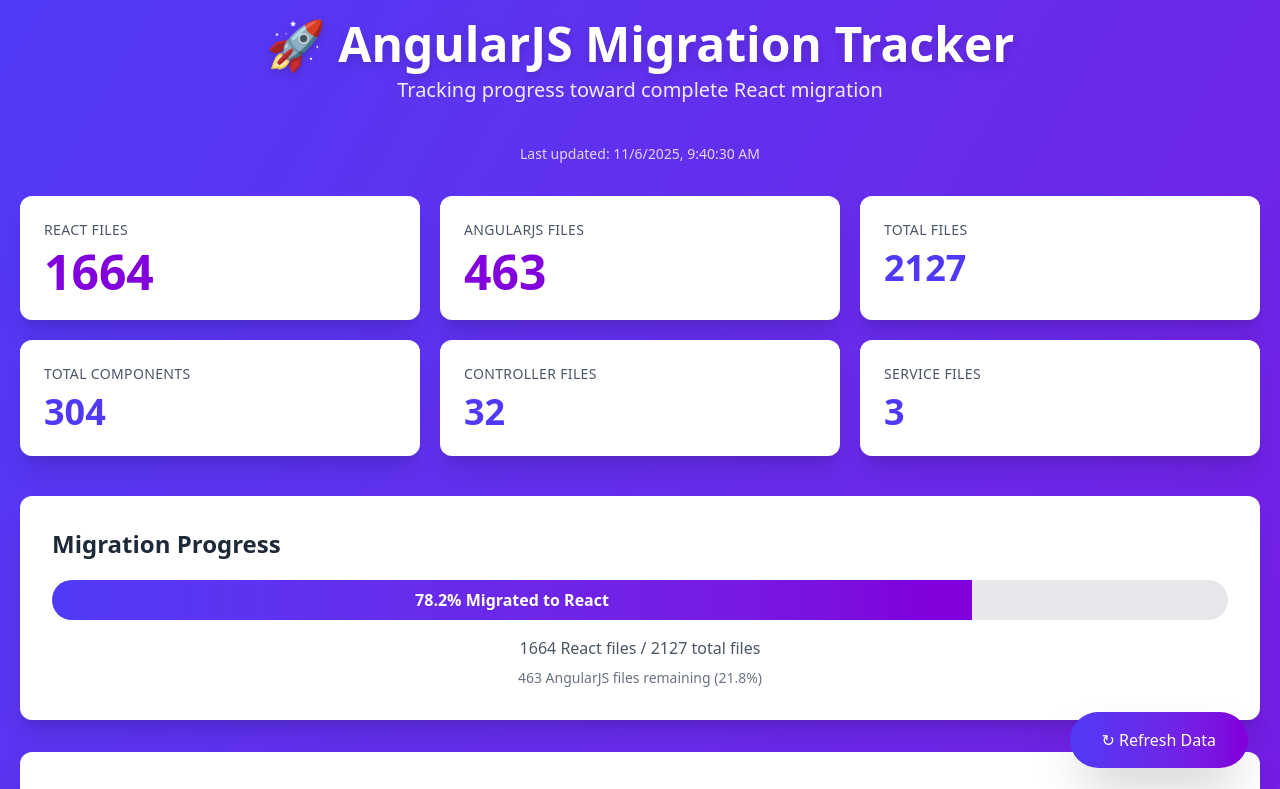
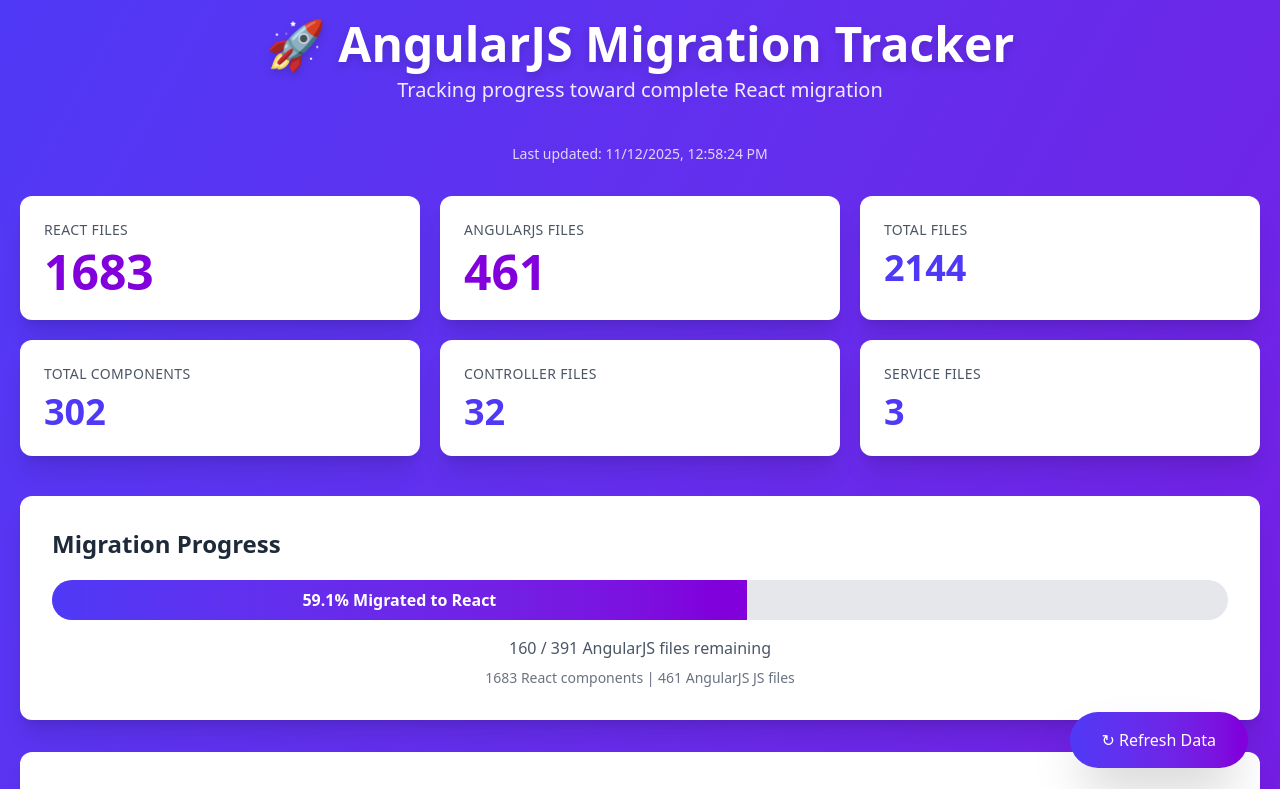
Before and after one commit to chiptus/portainer-angular-migration-tracker, a React (Vite) app: page / in a window 1280 px wide. Shown: the top 789 px of the page. Built offline with nearby package versions, Linux system fonts and the light colour scheme.

Commit message:
feat: count htmls

```diff
--- a/results.json
+++ /dev/null
@@ -1,21 +0,0 @@
-{
-  "timestamp": "2025-11-06T12:46:03.411Z",
-  "source": "local",
-  "summary": {
-    "totalAngularJSFiles": 0,
-    "totalReactFiles": 10,
-    "controllerFiles": 0,
-    "serviceFiles": 0,
-    "directiveFiles": 0,
-    "componentRegistrations": 0,
-    "directiveRegistrations": 0,
-    "controllerRegistrations": 0,
-    "serviceRegistrations": 0,
-    "factoryRegistrations": 0,
-    "filterRegistrations": 0,
-    "ngInjectAnnotations": 0,
-    "filesWithAngularImport": 0
-  },
-  "byDirectory": {},
-  "files": []
-}
--- a/src/analyzer/config.ts
+++ b/src/analyzer/config.ts
@@ -11,4 +11,4 @@
 
 export const EXCLUDED_DIRECTORIES = ['node_modules', 'dist', 'build'] as const;
 
-export const FILE_EXTENSIONS = ['.js', '.ts', '.tsx'] as const;
+export const FILE_EXTENSIONS = ['.js', '.ts', '.tsx', '.html'] as const;
--- a/src/analyzer/file-analyzer.ts
+++ b/src/analyzer/file-analyzer.ts
@@ -18,6 +18,12 @@
 ): void {
   const relativePath = baseDir ? relative(baseDir, filePath) : filePath;
   const directory = dirname(relativePath);
+
+  // Check if it's an HTML template file
+  if (ANGULARJS_PATTERNS.htmlTemplate.test(filePath)) {
+    results.summary.totalAngularJSTemplates++;
+    return; // HTML templates don't need further analysis
+  }
 
   let isAngularFile = false;
   let isReactFile = false;
--- a/src/analyzer/patterns.ts
+++ b/src/analyzer/patterns.ts
@@ -3,6 +3,7 @@
  */
 
 export interface AngularJSPatterns {
+  htmlTemplate: RegExp;
   controllers: RegExp;
   services: RegExp;
   directives: RegExp;
@@ -17,6 +18,7 @@
 }
 
 export const ANGULARJS_PATTERNS: AngularJSPatterns = {
+  htmlTemplate: /\.html$/,
   controllers: /\.controller\.js$/,
   services: /\.service\.js$/,
   directives: /\.directive\.js$/,
@@ -34,5 +36,5 @@
   fileExtension: /\.(tsx|jsx)$/,
   reactImport: /import\s+.*\s+from\s+['"]react['"]/,
   reactExport: /export\s+(default\s+)?(function|const)/,
-  jsxSyntax: /<[A-Z][A-Za-z0-9]*[\s>\/]/,
+  jsxSyntax: /<[A-Z][A-Za-z0-9]*[\s>/]/,
 } as const;
--- a/src/analyzer/results-manager.ts
+++ b/src/analyzer/results-manager.ts
@@ -13,6 +13,7 @@
     timestamp: new Date().toISOString(),
     source,
     summary: {
+      totalAngularJSTemplates: 0,
       totalAngularJSFiles: 0,
       totalReactFiles: 0,
       controllerFiles: 0,
@@ -44,18 +45,18 @@
  * Prints summary to console
  */
 export function printSummary(summary: Summary, byDirectory: Record<string, number>): void {
-  const totalFiles = summary.totalAngularJSFiles + summary.totalReactFiles;
-  const reactPercent =
-    totalFiles > 0 ? ((summary.totalReactFiles / totalFiles) * 100).toFixed(1) : 0;
-  const angularPercent =
-    totalFiles > 0 ? ((summary.totalAngularJSFiles / totalFiles) * 100).toFixed(1) : 0;
+  // Baseline from commit b23c0f25e feat(app): introduce react configurations [EE-1809] (#646)
+  const BASELINE_ANGULARJS_TEMPLATES = 391;
+
+  const progressPercent = ((1 - summary.totalAngularJSTemplates / BASELINE_ANGULARJS_TEMPLATES) * 100).toFixed(1);
+  const remainingTemplates = summary.totalAngularJSTemplates;
 
   console.log('Analysis Complete!\n');
   console.log('=== Summary ===');
-  console.log(`Total AngularJS Files: ${summary.totalAngularJSFiles} (${angularPercent}%)`);
-  console.log(`Total React Files: ${summary.totalReactFiles} (${reactPercent}%)`);
-  console.log(`Total Files: ${totalFiles}`);
-  console.log(`\nMigration Progress: ${reactPercent}% migrated to React`);
+  console.log(`Total AngularJS Templates: ${remainingTemplates} / ${BASELINE_ANGULARJS_TEMPLATES} (baseline)`);
+  console.log(`Total AngularJS JS Files: ${summary.totalAngularJSFiles}`);
+  console.log(`Total React Files: ${summary.totalReactFiles}`);
+  console.log(`\nMigration Progress: ${progressPercent}% complete (${remainingTemplates} AngularJS templates remaining)`);
 
   console.log(`\n=== AngularJS Breakdown ===`);
   console.log(`Controller Files: ${summary.controllerFiles}`);
--- a/src/components/MigrationProgress.tsx
+++ b/src/components/MigrationProgress.tsx
@@ -1,33 +1,41 @@
-import { Summary } from '../types'
+import { Summary } from "../types";
 
 interface MigrationProgressProps {
-  summary: Summary
+  summary: Summary;
 }
 
 export default function MigrationProgress({ summary }: MigrationProgressProps) {
-  const totalFiles = summary.totalAngularJSFiles + summary.totalReactFiles
-  const progressPercent = totalFiles > 0 ? (summary.totalReactFiles / totalFiles * 100) : 0
-  const angularPercent = totalFiles > 0 ? (summary.totalAngularJSFiles / totalFiles * 100) : 0
+  // Baseline from commit b23c0f25e feat(app): introduce react configurations [EE-1809] (#646)
+  const BASELINE_ANGULARJS_TEMPLATES = 391;
+
+  const progressPercent =
+    (1 - summary.totalAngularJSTemplates / BASELINE_ANGULARJS_TEMPLATES) * 100;
+  const remainingTemplates = summary.totalAngularJSTemplates;
 
   return (
     <div className="bg-white rounded-xl p-8 mb-8 shadow-xl">
-      <h2 className="text-2xl font-bold mb-5 text-gray-800">Migration Progress</h2>
+      <h2 className="text-2xl font-bold mb-5 text-gray-800">
+        Migration Progress
+      </h2>
 
       <div className="bg-gray-200 rounded-full h-10 overflow-hidden relative">
         <div
-          className="bg-gradient-to-r from-indigo-600 to-purple-700 h-full flex items-center justify-center text-white font-bold transition-all duration-1000 ease-out"
+          className="bg-linear-to-r from-indigo-600 to-purple-700 h-full flex items-center justify-center text-white font-bold transition-all duration-1000 ease-out"
           style={{ width: `${progressPercent}%` }}
         >
-          {progressPercent > 10 && `${progressPercent.toFixed(1)}% Migrated to React`}
+          {progressPercent > 10 &&
+            `${progressPercent.toFixed(1)}% Migrated to React`}
         </div>
       </div>
 
       <p className="mt-4 text-center text-gray-600">
-        {summary.totalReactFiles} React files / {totalFiles} total files
+        {remainingTemplates} / {BASELINE_ANGULARJS_TEMPLATES} AngularJS files
+        remaining
       </p>
       <p className="mt-2 text-center text-sm text-gray-500">
-        {summary.totalAngularJSFiles} AngularJS files remaining ({angularPercent.toFixed(1)}%)
+        {summary.totalReactFiles} React components |{" "}
+        {summary.totalAngularJSFiles} AngularJS JS files
       </p>
     </div>
-  )
+  );
 }
--- a/src/types.ts
+++ b/src/types.ts
@@ -18,6 +18,7 @@
 }
 
 export interface Summary {
+  totalAngularJSTemplates: number;
   totalAngularJSFiles: number;
   totalReactFiles: number;
   controllerFiles: number;
```
Also changed, not shown: public/results.json.
